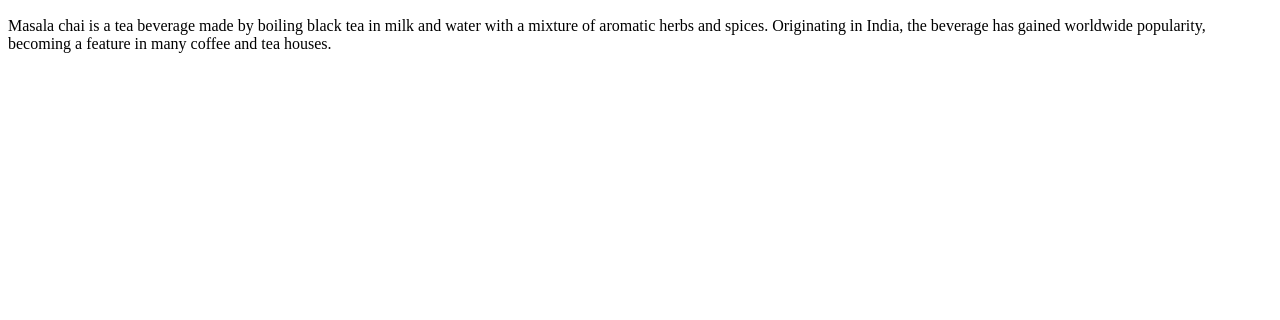
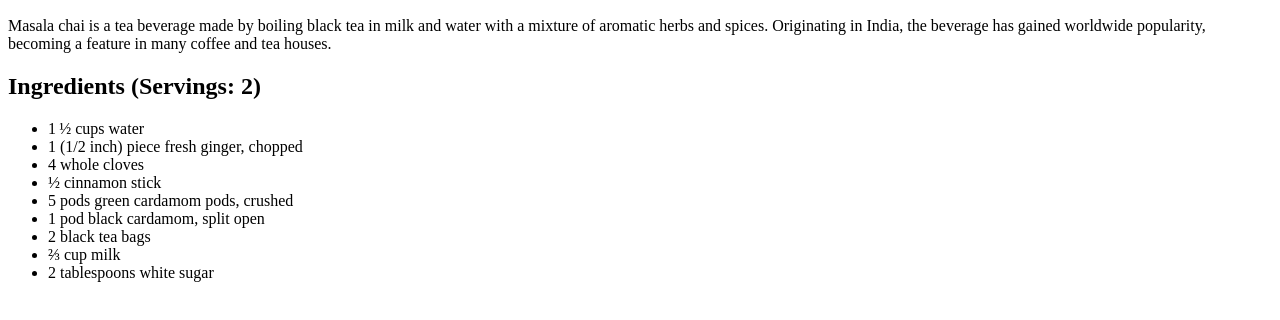
Before and after one commit to snczya/snc-recipes, a plain HTML site: page recipes/masala-chai.html in a window 1280 px wide. Shown: the part 434-754 px from the top of the page. Drawn offline with Linux system fonts and the light colour scheme.

Commit message:
List all ingredients needed to prepare masala-chai

```diff
--- a/recipes/masala-chai.html
+++ b/recipes/masala-chai.html
@@ -19,5 +19,17 @@
       beverage has gained worldwide popularity, becoming a feature in many
       coffee and tea houses.
     </p>
+    <h2>Ingredients (Servings: 2)</h2>
+    <ul>
+      <li>1 ½ cups water</li>
+      <li>1 (1/2 inch) piece fresh ginger, chopped</li>
+      <li>4 whole cloves</li>
+      <li>½ cinnamon stick</li>
+      <li>5 pods green cardamom pods, crushed</li>
+      <li>1 pod black cardamom, split open</li>
+      <li>2 black tea bags</li>
+      <li>⅔ cup milk</li>
+      <li>2 tablespoons white sugar</li>
+    </ul>
   </body>
 </html>
```
